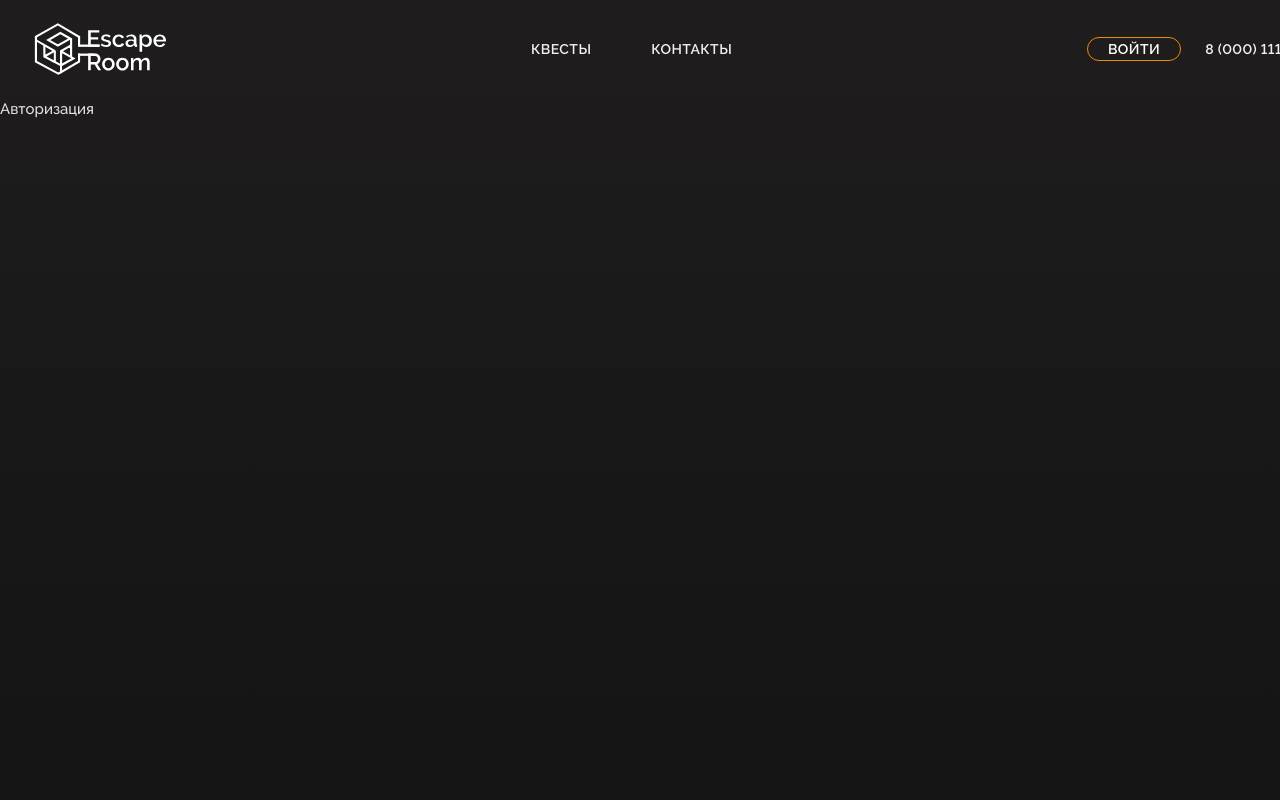
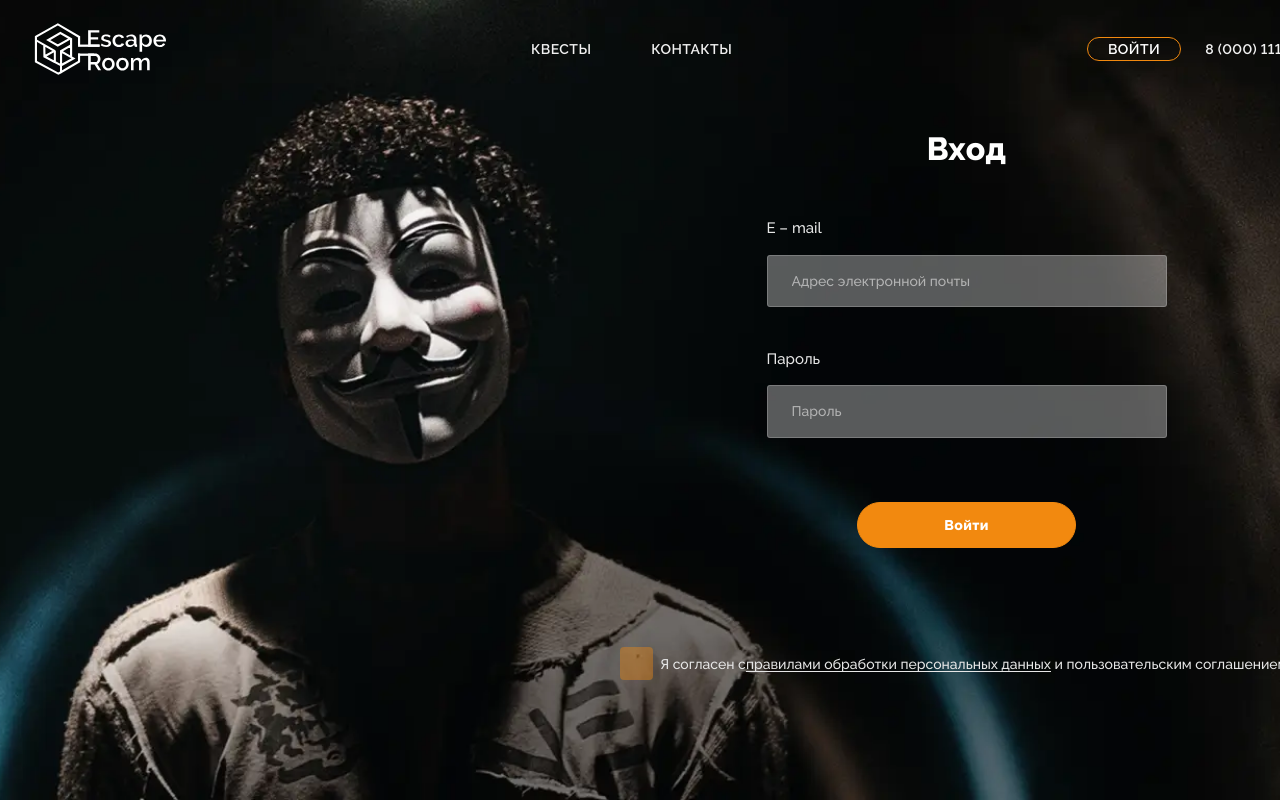
Before and after one commit to DenisPepper/htmlacademy-escape-room, a React (Create React App) app: page /auth in a window 1280 px wide. Shown: the top 800 px of the page. Built offline with nearby package versions, Linux system fonts and the light colour scheme; no server answers.

Commit message:
added auth page

```diff
--- a/src/pages/auth-page/auth-page.tsx
+++ b/src/pages/auth-page/auth-page.tsx
@@ -1,6 +1,29 @@
+import AppLoginForm from '../../widgets/app-login-form/app-login-form';
+
 export default function AuthPage(): JSX.Element {
 
   return (
-    <div>Авторизация</div>
+    <main className="decorated-page login">
+      <div className="decorated-page__decor" aria-hidden="true">
+        <picture>
+          <source
+            type='image/webp'
+            srcSet={'img/content/maniac/maniac-size-m.webp, img/content/maniac/maniac-size-m@2x.webp 2x'}
+          />
+          <img
+            src={'img/content/maniac/maniac-size-m.jpg'}
+            srcSet={'img/content/maniac/maniac-size-m@2x.jpg 2x'}
+            width='1366'
+            height='768'
+            alt=''
+          />
+        </picture>
+      </div>
+      <div className="container container--size-l">
+        <div className="login__form">
+          <AppLoginForm/>
+        </div>
+      </div>
+    </main>
   );
 }
--- a/src/shared/config/routes-config.tsx
+++ b/src/shared/config/routes-config.tsx
@@ -4,6 +4,6 @@ export const enum AppRoutes {
   Contact = '/contact',
   Quest = '/quest/:id',
   MyQuests = '/my-quests',
-  Booking = '/booking',
+  Booking = '/quest/:id/booking',
   NotFound = '/*',
 }
--- a/src/shared/config/settings-config.ts
+++ b/src/shared/config/settings-config.ts
@@ -1 +1,3 @@
 export const DECIMAL_RADIX = 10;
+
+export const DEBOUNCE_DELAY = 1000;
--- a/src/widgets/app-header-auth-button/app-header-auth-button.tsx
+++ b/src/widgets/app-header-auth-button/app-header-auth-button.tsx
@@ -7,7 +7,6 @@ import {Logout} from '../../app/providers/store-provider/slices/auth/services/lo
 import {useAppDispatch} from '../../shared/lib/hooks/useAppDispatch';
 import {useNavigate} from 'react-router-dom';
 import {AppRoutes} from '../../shared/config/routes-config';
-
 
 const TIMER_DELAY = 5000;
 
--- /dev/null
+++ b/src/widgets/app-login-form/app-login-form.tsx
@@ -0,0 +1,53 @@
+import React, {useState} from 'react';
+
+export default function AppLoginForm(): JSX.Element {
+  const [email, setEmail] = useState(() => '');
+  const [password, setPassword] = useState(() => '');
+  const [isChecked, setIsChecked] = useState(() => false);
+
+  const handleOnEmailInput = (evt: React.ChangeEvent<HTMLInputElement>) => {
+    setEmail(evt.target.value);
+  };
+
+  const handleOnPasswordInput = (evt: React.ChangeEvent<HTMLInputElement>) => {
+    setPassword(evt.target.value);
+  };
+
+  const handleOnChangeUserAgreement = () => {
+    setIsChecked((prev) =>!prev);
+  };
+
+  const handleOnSubmit = (evt: React.SyntheticEvent<HTMLFormElement>) => {
+    evt.preventDefault();
+  };
+
+  return (
+    <form onSubmit={handleOnSubmit} className="login-form" action="https://echo.htmlacademy.ru/" method="post">
+      <div className="login-form__inner-wrapper">
+        <h1 className="title title--size-s login-form__title">Вход</h1>
+        <div className="login-form__inputs">
+          <div className="custom-input login-form__input">
+            <label className="custom-input__label" htmlFor="email">E&nbsp;–&nbsp;mail</label>
+            <input value={email} onInput={handleOnEmailInput} type="email" id="email" name="email" placeholder="Адрес электронной почты" required/>
+          </div>
+          <div className="custom-input login-form__input">
+            <label className="custom-input__label" htmlFor="password">Пароль</label>
+            <input value={password} onInput={handleOnPasswordInput} type="password" id="password" name="password" placeholder="Пароль" required/>
+          </div>
+        </div>
+        <button className="btn btn--accent btn--general login-form__submit" type="submit">Войти</button>
+      </div>
+      <label className="custom-checkbox login-form__checkbox">
+        <input type="checkbox" checked={isChecked} onChange={handleOnChangeUserAgreement} id="id-order-agreement" name="user-agreement" required/>
+        <span className="custom-checkbox__icon">
+          <svg width="20" height="17" aria-hidden="true">
+            <use xlinkHref="#icon-tick"></use>
+          </svg>
+        </span>
+        <span className="custom-checkbox__label">Я&nbsp;согласен с
+          <a className="link link--active-silver link--underlined" href="#">правилами обработки персональных данных</a>&nbsp;и пользовательским соглашением
+        </span>
+      </label>
+    </form>
+  );
+}
```
